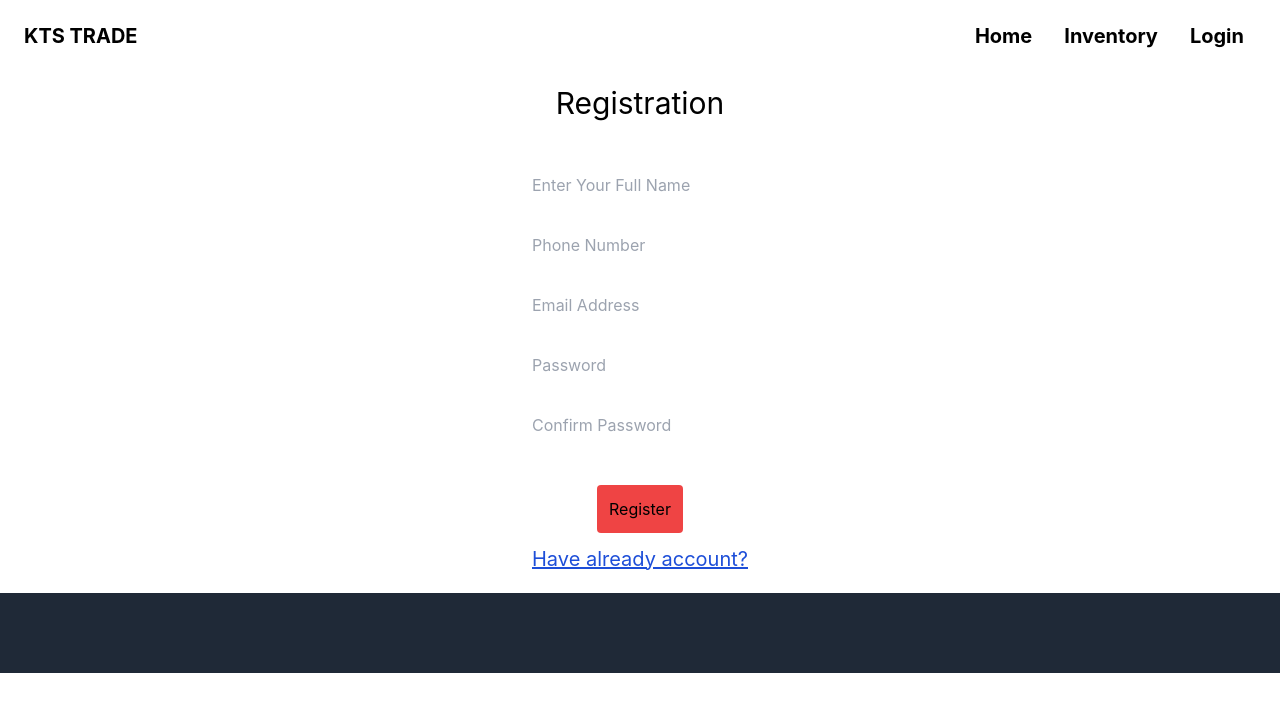
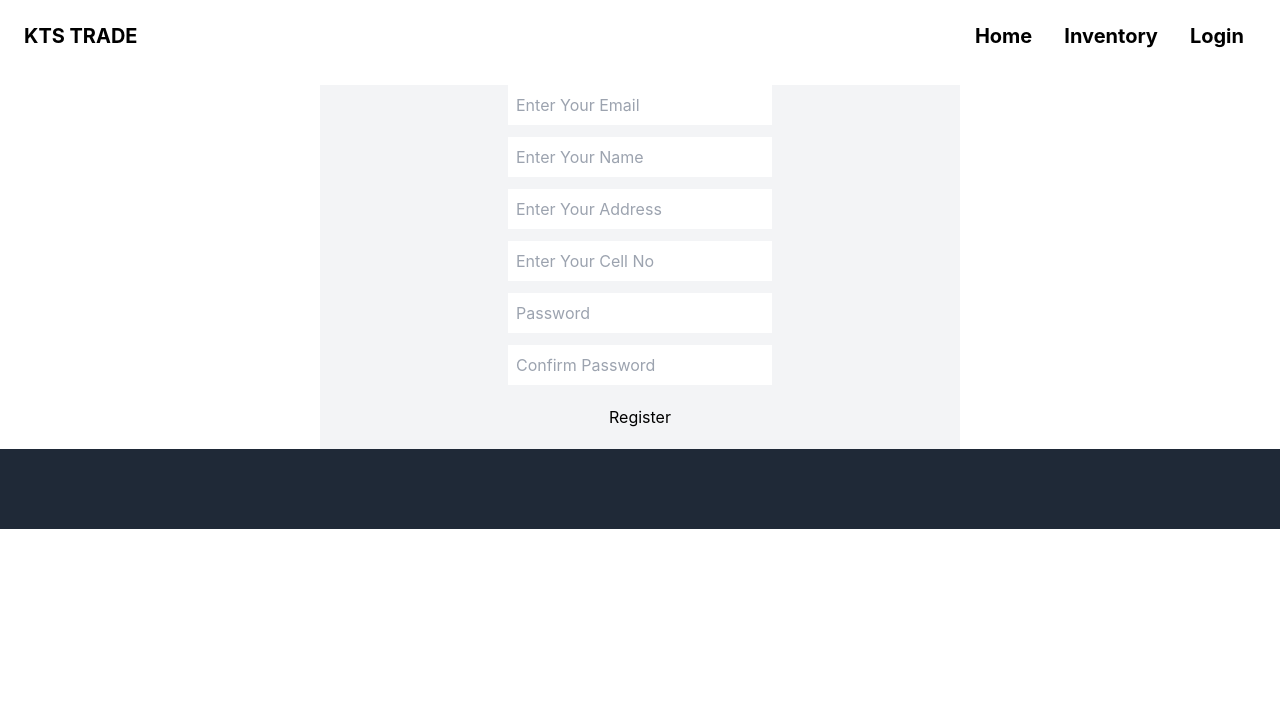
Before and after one commit to mdamirhossainjowel/kts-trade-client-side, a React (Create React App) app: page /register in a window 1280 px wide. Shown: the top 712 px of the page. Built offline with nearby package versions, Linux system fonts and the light colour scheme.

Commit message:
authentication done

```diff
--- a/package.json
+++ b/package.json
@@ -6,8 +6,10 @@
     "@testing-library/jest-dom": "^5.16.4",
     "@testing-library/react": "^13.1.1",
     "@testing-library/user-event": "^13.5.0",
+    "firebase": "^9.8.0",
     "react": "^18.1.0",
     "react-dom": "^18.1.0",
+    "react-firebase-hooks": "^5.0.3",
     "react-router-dom": "^6.3.0",
     "react-scripts": "5.0.1",
     "web-vitals": "^2.1.4"
--- a/src/Component/Login&Registration/Login.js
+++ b/src/Component/Login&Registration/Login.js
@@ -1,39 +1,73 @@
-import React from "react";
-import { Link } from "react-router-dom";
+import React, { useState } from "react";
+import { useSignInWithEmailAndPassword } from "react-firebase-hooks/auth";
+import auth from "../../_firebase.init";
+
+// import { Link, useLocation, useNavigate } from "react-router-dom";
+// import {
+//   useAuthState,
+//   useSignInWithEmailAndPassword,
+//   useSignInWithGoogle,
+//   useUpdatePassword,
+// } from "react-firebase-hooks/auth";
+// import auth from "../../_firebase.init";
 
 const Login = () => {
+  // let navigate = useNavigate();
+  // let location = useLocation();
+  const [email, setemail] = useState("");
+  const [password, setpassword] = useState("");
+  const [signInWithEmailAndPassword] = useSignInWithEmailAndPassword(auth);
+  // const [user] = useAuthState(auth);
+  // let from = location.state?.from?.pathname || "/";
+  // const [signInWithGoogle, error1] = useSignInWithGoogle(auth);
+  // const [updatePassword] = useUpdatePassword(auth);
+  // // const handleNameBlur = (e) => {
+  // //   setName(e.target.value);
+  // // };
+  // const [massage, setMassage] = useState("");
+  const handleEmailBlur = (e) => {
+    setemail(e.target.value);
+  };
+  const handlePasswordBlur = (e) => {
+    setpassword(e.target.value);
+  };
+  const handleSubmit = (e) => {
+    e.preventDefault();
+    signInWithEmailAndPassword(email, password);
+    console.log("succesfull");
+  };
+  // if (user) {
+  //   navigate(from, { replace: true });
+  // }
+  // const resetPassword = () => {
+  //   const result = updatePassword(email);
+  //   setMassage(result);
+  // };
+
   return (
-    <div className="container mx-auto text-center">
-      <h1 className="text-3xl mb-10">Login</h1>
-      <form>
+    <div className="w-1/2 mx-auto bg-gray-100 text-center">
+      <form onSubmit={handleSubmit}>
         <input
-          className="w-60 p-3 mb-3"
+          className="p-2 mb-3"
           type="text"
-          name="item"
-          placeholder="Email Address"
-        />
-        <br />
-        <input
-          className="w-60 p-3 mb-3"
-          type="text"
-          name="item"
-          placeholder="Password"
+          name="email"
+          onBlur={handleEmailBlur}
+          placeholder="Enter Your Email"
         />
         <br />
 
         <br />
         <input
-          className="bg-red-500 p-3 mb-3 rounded"
-          type="Submit"
-          value="Login"
+          className="p-2 mb-3"
+          type="password"
+          name="password"
+          onBlur={handlePasswordBlur}
+          placeholder="Password"
         />
         <br />
+        <input className="p-2 mb-3" type="submit" value="Register" />
+        <br />
       </form>
-      <div className="text-center mb-5">
-        <Link className="underline text-xl text-blue-700" to="/register">
-          Create a new account?
-        </Link>
-      </div>
     </div>
   );
 };
--- a/src/Component/Login&Registration/Registration.js
+++ b/src/Component/Login&Registration/Registration.js
@@ -1,60 +1,94 @@
-import React from "react";
-import { Link } from "react-router-dom";
+import React, { useState } from "react";
+import { useCreateUserWithEmailAndPassword } from "react-firebase-hooks/auth";
+import auth from "../../_firebase.init";
+// import { Link } from "react-router-dom";
+// import { Link, useLocation, useNavigate } from "react-router-dom";
+// import {
+//   useAuthState,
+//   useCreateUserWithEmailAndPassword,
+//   useSendEmailVerification,
+//   useSignInWithGoogle,
+// } from "react-firebase-hooks/auth";
+// import auth from "../../_firebase.init";
 
 const Registration = () => {
+  const [Email, setemail] = useState("");
+  const [Password, setpassword] = useState("");
+  const [createUserWithEmailAndPassword] =
+    useCreateUserWithEmailAndPassword(auth);
+  // const [user] = useAuthState(auth);
+  // let navigate = useNavigate();
+
+  // let location = useLocation();
+  // const [signInWithGoogle] = useSignInWithGoogle(auth);
+  // const [sendEmailVerification] = useSendEmailVerification(auth);
+  // let from = location.state?.from?.pathname || "/";
+  // // const handleNameBlur = (e) => {
+  // //   setName(e.target.value);
+  // // };
+  // if (user) {
+  //   navigate(from, { replace: true });
+  // }
+  const handleEmailBlur = (e) => {
+    setemail(e.target.value);
+  };
+  const handlePasswordBlur = (e) => {
+    setpassword(e.target.value);
+  };
+  const handleSubmit = (e) => {
+    e.preventDefault();
+    createUserWithEmailAndPassword(Email, Password);
+  };
   return (
-    <div className="container mx-auto text-center">
-      <h1 className="text-3xl mb-10">Registration</h1>
-      <form>
+    <div className="w-1/2 mx-auto bg-gray-100 text-center">
+      <form onSubmit={handleSubmit}>
         <input
-          className="w-60 p-3 mb-3"
+          className="p-2 mb-3"
           type="text"
-          name="item"
-          placeholder="Enter Your Full Name"
+          name="email"
+          onBlur={handleEmailBlur}
+          placeholder="Enter Your Email"
+        />{" "}
+        <br />
+        <input
+          className="p-2 mb-3"
+          type="text"
+          name="name"
+          placeholder="Enter Your Name"
         />
         <br />
         <input
-          className="w-60 p-3 mb-3"
+          className="p-2 mb-3"
           type="text"
-          name="item"
-          placeholder="Phone Number"
+          name="address"
+          placeholder="Enter Your Address"
         />
         <br />
         <input
-          className="w-60 p-3 mb-3"
+          className="p-2 mb-3"
           type="text"
-          name="item"
-          placeholder="Email Address"
+          name="cell"
+          placeholder="Enter Your Cell No"
         />
         <br />
         <input
-          className="w-60 p-3 mb-3"
-          type="text"
-          name="item"
+          className="p-2 mb-3"
+          type="password"
+          name="password"
           placeholder="Password"
         />
         <br />
         <input
-          className="w-60 p-3 mb-3"
-          type="text"
-          name="item"
+          className="p-2 mb-3"
+          type="password"
+          name="confirmpassword"
+          onBlur={handlePasswordBlur}
           placeholder="Confirm Password"
         />
         <br />
-
-        <br />
-        <input
-          className="bg-red-500 p-3 mb-3 rounded"
-          type="Submit"
-          value="Register"
-        />
+        <input className="p-2 mb-3" type="submit" value="Register" />
         <br />
       </form>
-      <div className="text-center mb-5">
-        <Link className="underline text-xl text-blue-700" to="/login">
-          Have already account?
-        </Link>
-      </div>
     </div>
   );
 };
--- a/src/Component/ManageProducts/ManageProducts.js
+++ b/src/Component/ManageProducts/ManageProducts.js
@@ -3,24 +3,59 @@ import { useParams } from "react-router-dom";
 
 const ManageProducts = () => {
   const { item_id } = useParams();
-  const { product, setProduct } = useState([]);
+  const [product, setProduct] = useState([]);
 
   fetch(`http://localhost:5000/product/${item_id}`)
     .then((res) => res.json())
     .then((data) => setProduct(data));
 
+  const handleDeliver = (e) => {
+    const deliverAmount = e.target.deliver.value;
+    const remaing = product.quantity - deliverAmount;
+
+    fetch(`http://localhost:5000/product/${item_id}`, {
+      method: "PUT",
+      headers: {
+        "Content-Type": "application/json",
+      },
+      body: JSON.stringify(remaing),
+    })
+      .then((res) => res.json())
+      .then((data) => console.log(data));
+  };
+
   return (
     <div className="container mx-auto text-center my-10">
-      <div className="w-1/2 mx-auto">
-        <h1>{product?.Name}</h1>
-        <h1>{product?.Seller}</h1>
+      <div className="w-1/3 mx-auto border-2 border-cyan-700 rounded-2xl">
+        <img src={product.Image} alt="" />
+        <h1>{product.ItemName}</h1>
+        <h1>{product.description}</h1>
+        <h1>{product.seller}</h1>
+        <h1>{product.price}</h1>
+        <h1>{product.quantity}</h1>
       </div>
-
-      <div className="w-1/2 mx-auto">
-        <form>
-          <input type="text" placeholder="Restock Item" />
-          <input className="btn" type="submit" />
-        </form>
+      <div className="w-1/2 mx-auto mt-5">
+        <input
+          type="text"
+          className="mr-4 p-2"
+          name="deliver"
+          placeholder="Deliver Item"
+        />
+        <button
+          onClick={() => {
+            handleDeliver();
+          }}
+          className="btn mr-12 bg-red-500 p-3 rounded"
+        >
+          Deliver
+        </button>
+        <input
+          type="text"
+          className="mr-4 p-2"
+          name="restock"
+          placeholder="Restock Item"
+        />
+        <button className="btn bg-red-500 p-3 rounded">Restock</button>
       </div>
     </div>
   );
--- /dev/null
+++ b/src/Component/Shared/RequireAuth.js
@@ -0,0 +1,15 @@
+import React from "react";
+import { useAuthState } from "react-firebase-hooks/auth";
+import { Navigate, useLocation } from "react-router-dom";
+import auth from "../../../_firebase.init";
+
+const RequireAuth = ({ children }) => {
+  const [user] = useAuthState(auth);
+  const location = useLocation();
+  if (!user) {
+    return <Navigate to="/login" state={{ from: location }} replace />;
+  }
+  return children;
+};
+
+export default RequireAuth;
--- /dev/null
+++ b/src/_firebase.init.js
@@ -0,0 +1,16 @@
+import { initializeApp } from "firebase/app";
+import { getAuth } from "firebase/auth";
+
+const firebaseConfig = {
+  apiKey: "AIzaSyDYSR-AWYH0eNNenKTA-kC1fuD9rxssdAo",
+  authDomain: "ktstrade.firebaseapp.com",
+  projectId: "ktstrade",
+  storageBucket: "ktstrade.appspot.com",
+  messagingSenderId: "248537521948",
+  appId: "1:248537521948:web:32408cf13f6f8f08be64d9",
+};
+const app = initializeApp(firebaseConfig);
+
+const auth = getAuth(app);
+
+export default auth;
```
Also changed, not shown: 1 other file (tests, documents, lock files or other folders).
